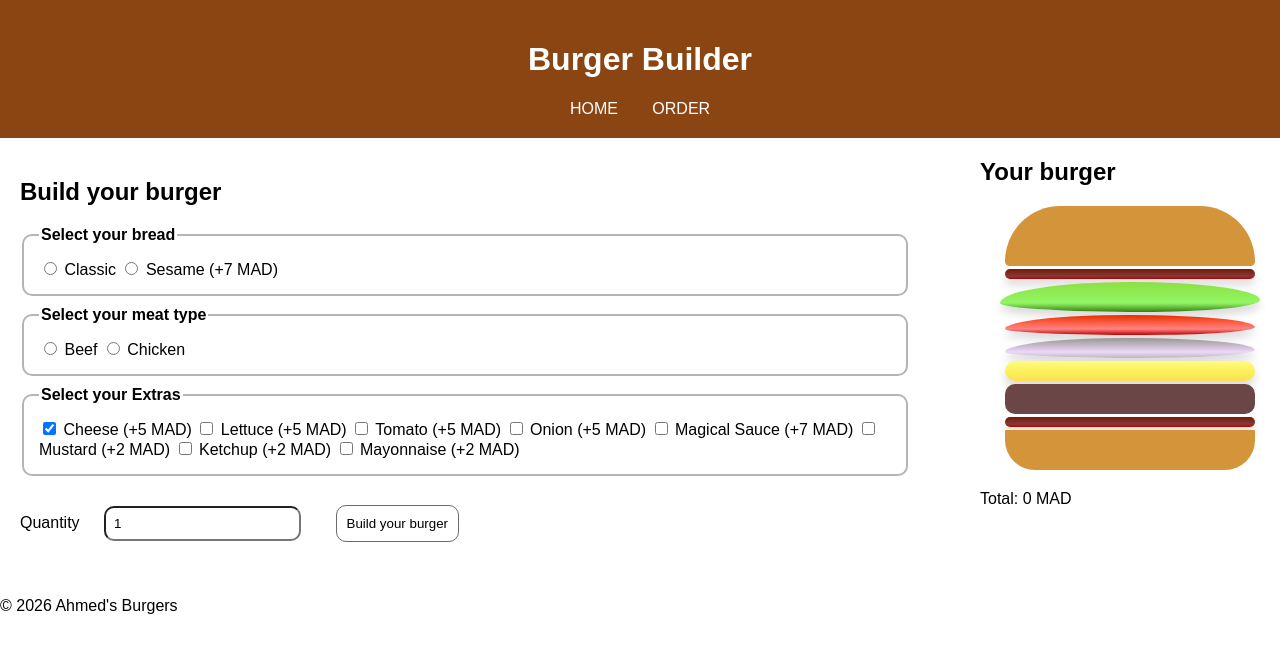
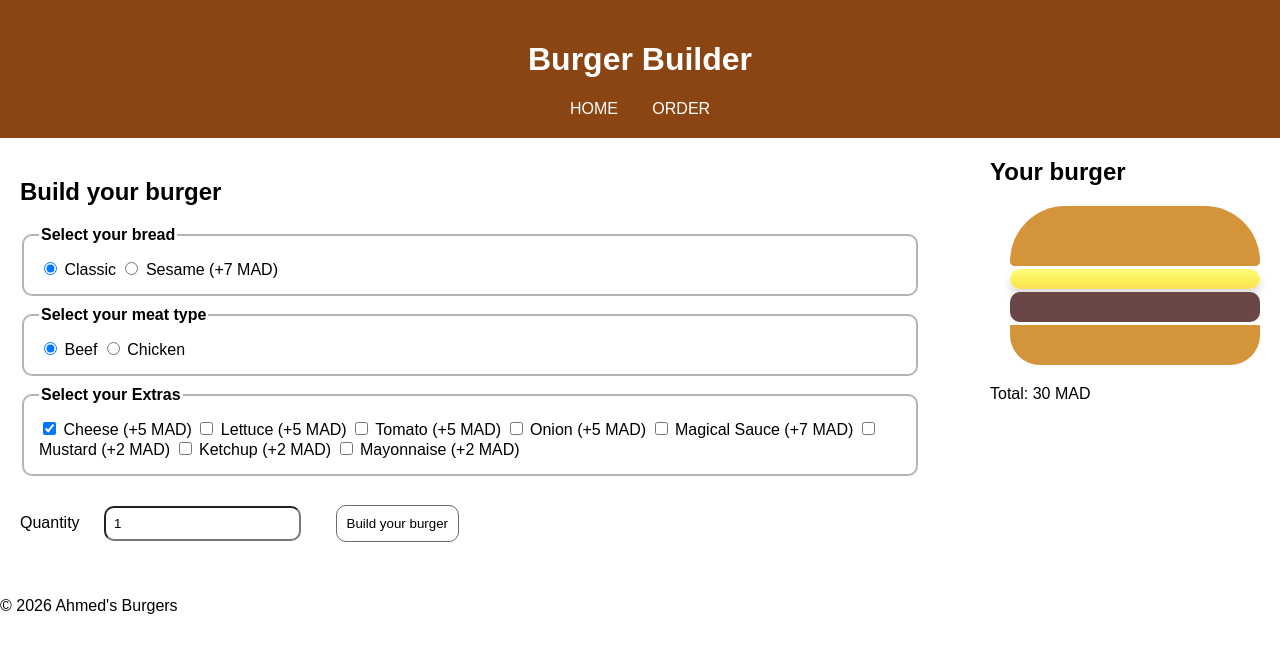
Before and after one commit to Amynechiban/BurgerBuilder, a website: page index.html in a window 1280 px wide. Both pictures are taken after a click on the checkbox "Cheese (+5 MAD)". Drawn offline with Linux system fonts and the light colour scheme.

Commit message:
Fixed: pricesUpdate, javascript to show only the chosen item with hidden and event listener

```diff
--- a/index.html
+++ b/index.html
@@ -4,11 +4,12 @@
   <meta charset="UTF-8">
   <title>Burger Builder</title>
   <link rel="stylesheet" href="style.css">
+
 </head>
 <body>
 
 <header>
-  <h1>Burger Builder</h1>
+  <h1 id="title">Burger Builder</h1>
   <nav>
     <a href="index.html">Home</a>
     <a href="order.html">Order</a>
@@ -22,14 +23,14 @@
       <fieldset>
 
       <legend>Select your bread</legend>
-      <input type="radio" name="bread" id="classic" value="5">
+      <input type="radio" name="bread" id="classic" value="5" checked>
       <label for="classic">Classic</label>
-      <input type="radio" name="bread" id="sesame" value="7 ">
+      <input type="radio" name="bread" id="sesame" value="7" >
       <label for="sesame">Sesame (+7 MAD)</label>
     </fieldset>
       <fieldset>
       <legend>Select your meat type</legend>
-      <input type="radio" name="meat" id="beef" value="20">
+      <input type="radio" name="meat" id="beef" value="20" checked>
       <label for="beef">Beef</label>
       <input type="radio" name="meat" id="chicken" value="20">
       <label for="chicken">Chicken</label>
@@ -62,15 +63,18 @@
     <h2>Your burger</h2>
 
     <div id="burger">
-      <div class="layer bun-top"></div>
-      <div class="layer sauce"></div>
-      <div class="layer lettuce"></div>
-      <div class="layer tomato"></div>
-      <div class="layer onion"></div>
-      <div class="layer cheese"></div>
-      <div class="layer meat"></div>
-      <div class="layer sauce"></div>
+      <div class="layer bun-top classic"></div>
+      <div class="layer bun-top sesame hidden"></div>
+      <div class="layer sauce hidden"></div>
+      <div class="layer lettuce hidden"></div>
+      <div class="layer tomato hidden"></div>
+      <div class="layer onion hidden"></div>
+      <div class="layer cheese hidden"></div>
+      <div class="layer chicken hidden"></div>
+      <div class="layer beef hidden"></div>
+      <div class="layer sauce hidden"></div>
       <div class="layer bun-bottom"></div>
+
     </div>
 
     <p>Total: <span id="total">0</span> MAD</p>
@@ -81,6 +85,6 @@
 <footer>
   <p>© 2026 Ahmed's Burgers</p>
 </footer>
-
+<script src="script.js"></script>
 </body>
 </html>
--- a/script.js
+++ b/script.js
@@ -0,0 +1,72 @@
+
+const boxes = document.querySelectorAll('input[name="extras"]');
+for (const box of boxes) {
+    const boxLayer = document.querySelector(`.${box.id}`);
+    box.addEventListener('click', function () {
+        if (box.checked){
+            boxLayer.classList.remove('hidden');
+        }else{
+            boxLayer.classList.add('hidden');
+        }
+    });
+}
+const chickenRadio = document.querySelector('input[id="chicken"]');
+const beefRadio = document.querySelector('input[id="beef"]');
+
+const chickenLayer = document.querySelector('.chicken');
+const beefLayer = document.querySelector('.beef');
+
+function updateMeat(){
+    if (chickenRadio.checked){
+        chickenLayer.classList.remove('hidden');
+        beefLayer.classList.add('hidden');
+    }else{
+        beefLayer.classList.remove('hidden');
+        chickenLayer.classList.add('hidden');
+    }
+}
+chickenRadio.addEventListener('change',updateMeat);
+beefRadio.addEventListener('change', updateMeat);
+updateMeat();
+
+const classicRadio = document.getElementById('classic');
+const sesameRadio = document.getElementById('sesame');
+
+const classicLayer = document.querySelector('.bun-top.classic');
+const sesameLayer = document.querySelector('.bun-top.sesame');
+
+function updateBread(){
+    if (classicRadio.checked){
+        classicLayer.classList.remove('hidden');
+        sesameLayer.classList.add('hidden');
+    }else{
+        sesameLayer.classList.remove('hidden');
+        classicLayer.classList.add('hidden');
+    }
+}
+
+classicRadio.addEventListener('change',updateBread);
+sesameRadio.addEventListener('change', updateBread);
+updateBread();
+
+function updateTotal(){
+    const bread = document.querySelector('input[name="bread"]:checked');
+    const breadprice = Number(bread.value);
+
+    const meat = document.querySelector('input[name="meat"]:checked');
+    const meatPrice = Number(meat.value);
+
+    const extras = document.querySelectorAll('input[name="extras"]:checked');
+    let extrasprice = 0;
+    for (const extra of extras){
+        extrasprice += Number(extra.value);
+    }
+    const quantity = Number(document.getElementById('quantity').value);
+    let total = (breadprice+meatPrice+extrasprice)*quantity;
+    document.getElementById('total').textContent = total;
+}
+
+const form = document.getElementById('burger-form');
+form.addEventListener('input',updateTotal);
+form.addEventListener('change',updateTotal);
+updateTotal();
--- a/style.css
+++ b/style.css
@@ -68,18 +68,6 @@ legend {
 
 }
 
-
-
-
-
-
-
-
-
-
-
-
-
 .layer {
     width: 250px;
     height: 25px;
@@ -98,10 +86,15 @@ legend {
     border-radius: 1px 1px 30px 30px;
 }
 
-.meat {
+.beef {
     height: 30px;
+    border-radius: 10px 10px 10px 10px;
     background-color: #6a4646;
+}
+.chicken {
+    height: 30px;
     border-radius: 10px 10px 10px 10px;
+    background-color: #b56527;
 }
 .lettuce {
     position: relative;
@@ -136,3 +129,10 @@ legend {
     box-shadow: 0 6px 10px rgba(0, 0, 0, 0.15);
     border-radius: 10px;
 }
+.bun-top.sesame {
+    background-image: radial-gradient(#fff3c4 2px, transparent 3px);
+    background-size: 18px 14px;
+}
+.hidden {
+    display: none;
+}
```
